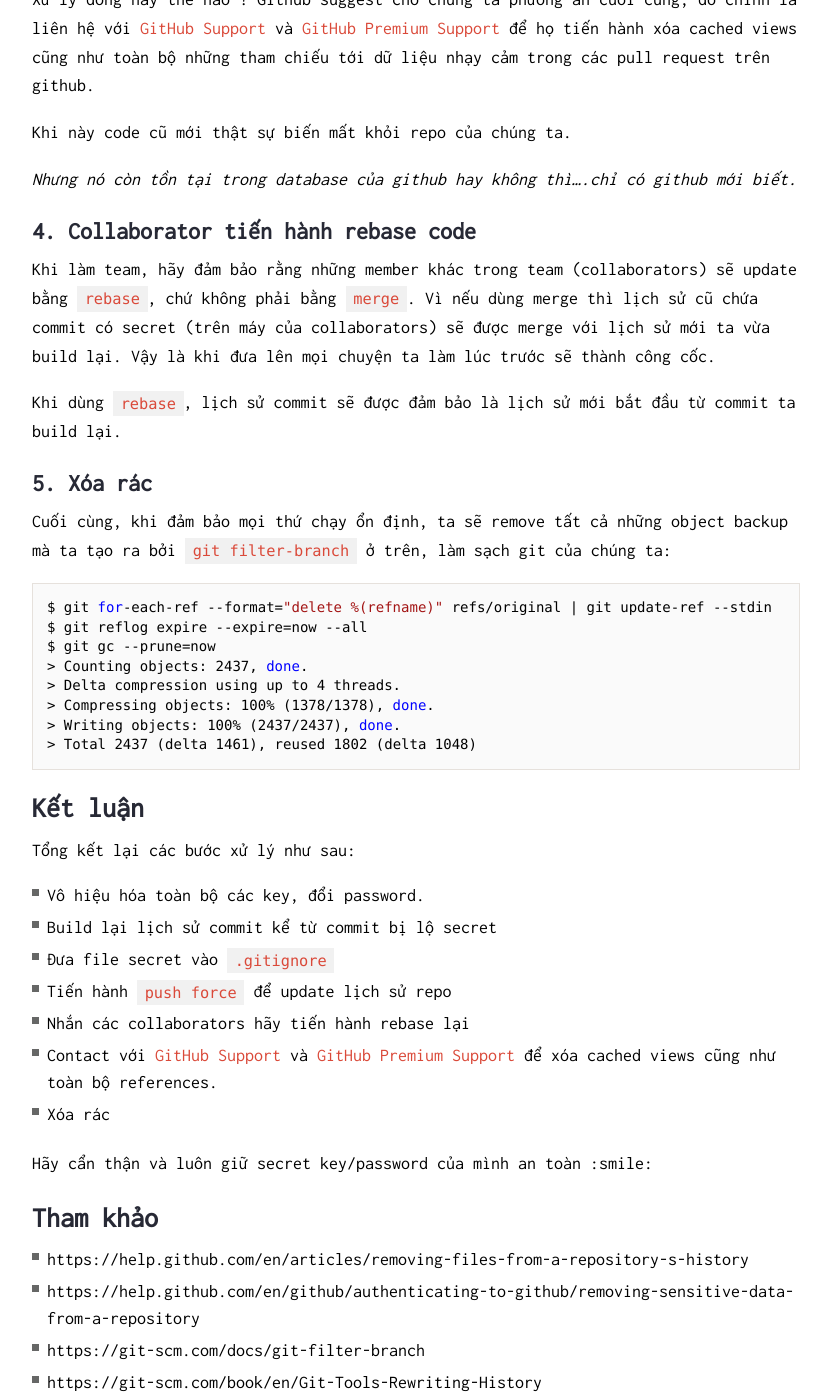
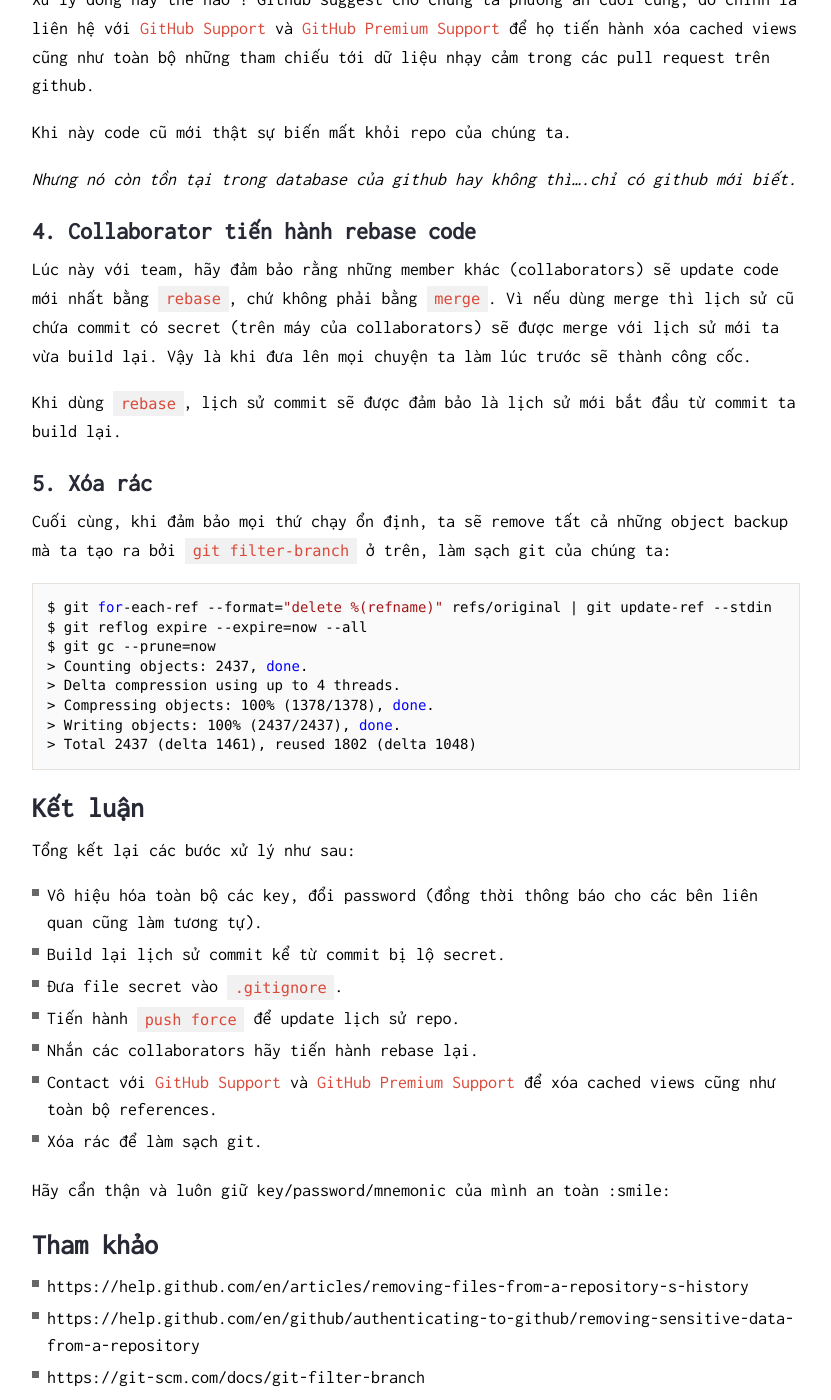
Before and after one commit to bboynam99/dotrungkien.github.io, a Jekyll site: the page built from _posts/2020-06-10-oops-secret-pushed.md, in a window 1280 px wide and 1400 px high, scrolled down 6373 px. Shown: the whole window, without its empty margins (224-1055 px from the left). Built offline with Jekyll 4.4.1, drawn with Linux system fonts in a browser that asks for light colours; nearby versions of some CDN libraries.

Commit message:
update post

```diff
--- a/_posts/2020-06-10-oops-secret-pushed.md
+++ b/_posts/2020-06-10-oops-secret-pushed.md
@@ -190,7 +190,7 @@ _Nhưng nó còn tồn tại trong database của github hay không thì....ch
 
 ### 4. Collaborator tiến hành rebase code
 
-Khi làm team, hãy đảm bảo rằng những member khác trong team (collaborators) sẽ update bằng `rebase`, chứ không phải bằng `merge`. Vì nếu dùng merge thì lịch sử cũ chứa commit có secret (trên máy của collaborators) sẽ được merge với lịch sử mới ta vừa build lại. Vậy là khi đưa lên mọi chuyện ta làm lúc trước sẽ thành công cốc.
+Lúc này với team, hãy đảm bảo rằng những member khác (collaborators) sẽ update code mới nhất bằng `rebase`, chứ không phải bằng `merge`. Vì nếu dùng merge thì lịch sử cũ chứa commit có secret (trên máy của collaborators) sẽ được merge với lịch sử mới ta vừa build lại. Vậy là khi đưa lên mọi chuyện ta làm lúc trước sẽ thành công cốc.
 
 Khi dùng `rebase`, lịch sử commit sẽ được đảm bảo là lịch sử mới bắt đầu từ commit ta build lại.
 
@@ -213,15 +213,15 @@ $ git gc --prune=now
 
 Tổng kết lại các bước xử lý như sau:
 
-- Vô hiệu hóa toàn bộ các key, đổi password.
-- Build lại lịch sử commit kể từ commit bị lộ secret
-- Đưa file secret vào `.gitignore`
-- Tiến hành `push force` để update lịch sử repo
-- Nhắn các collaborators hãy tiến hành rebase lại
+- Vô hiệu hóa toàn bộ các key, đổi password (đồng thời thông báo cho các bên liên quan cũng làm tương tự).
+- Build lại lịch sử commit kể từ commit bị lộ secret.
+- Đưa file secret vào `.gitignore`.
+- Tiến hành `push force` để update lịch sử repo.
+- Nhắn các collaborators hãy tiến hành rebase lại.
 - Contact với [GitHub Support](https://support.github.com/contact) và [GitHub Premium Support](GitHub Premium Support) để xóa cached views cũng như toàn bộ references.
-- Xóa rác
+- Xóa rác để làm sạch git.
 
-Hãy cẩn thận và luôn giữ secret key/password của mình an toàn :smile:
+Hãy cẩn thận và luôn giữ key/password/mnemonic của mình an toàn :smile:
 
 ## Tham khảo
 
```
